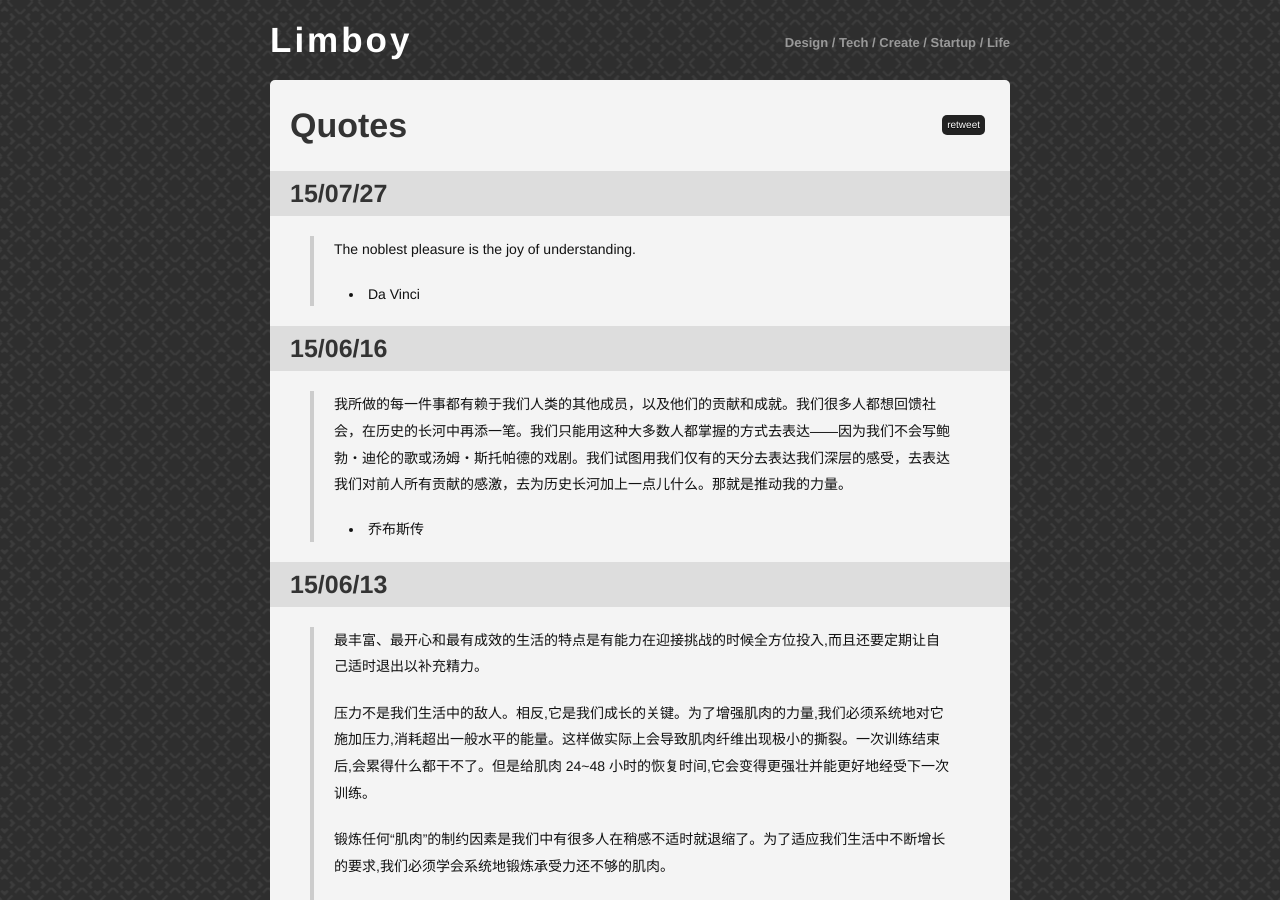
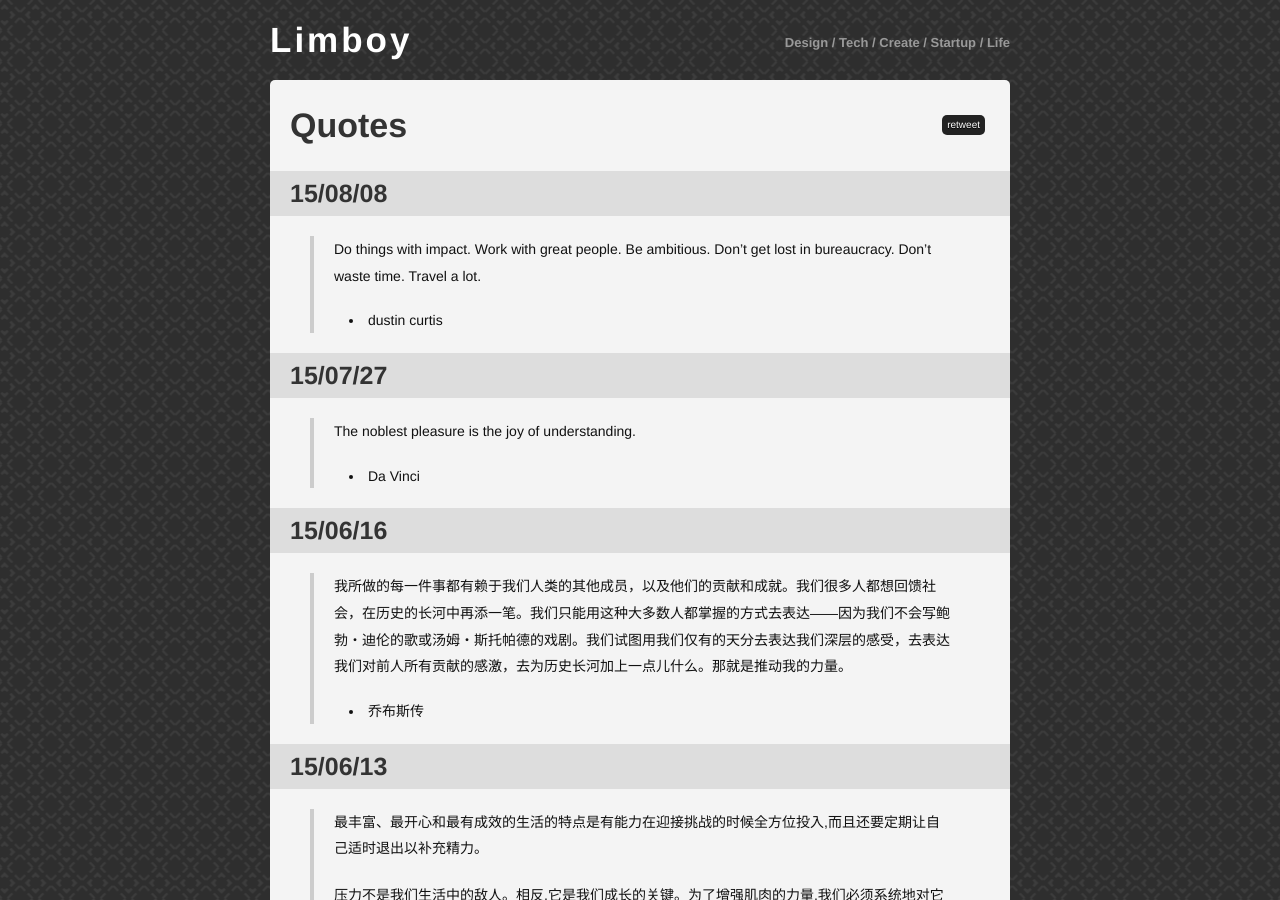
Before and after one commit to limboy/lzyy.github.com, a Jekyll site: the page built from quotes.md, in a window 1280 px wide and 900 px high. Built offline with Jekyll 4.4.1, drawn with Linux system fonts in a browser that asks for light colours; Markdown is read by kramdown in place of the engine named in the settings; comment, search, counter and statistics services are not loaded.

Commit message:
Add a quote

```diff
--- a/quotes.md
+++ b/quotes.md
@@ -2,6 +2,11 @@
 layout: post
 title: Quotes
 ---
+
+### 15/08/08
+> Do things with impact. Work with great people. Be ambitious. Don't get lost in bureaucracy. Don't waste time. Travel a lot.
+>
+> - dustin curtis
 
 ### 15/07/27
 > The noblest pleasure is the joy of understanding.
```
